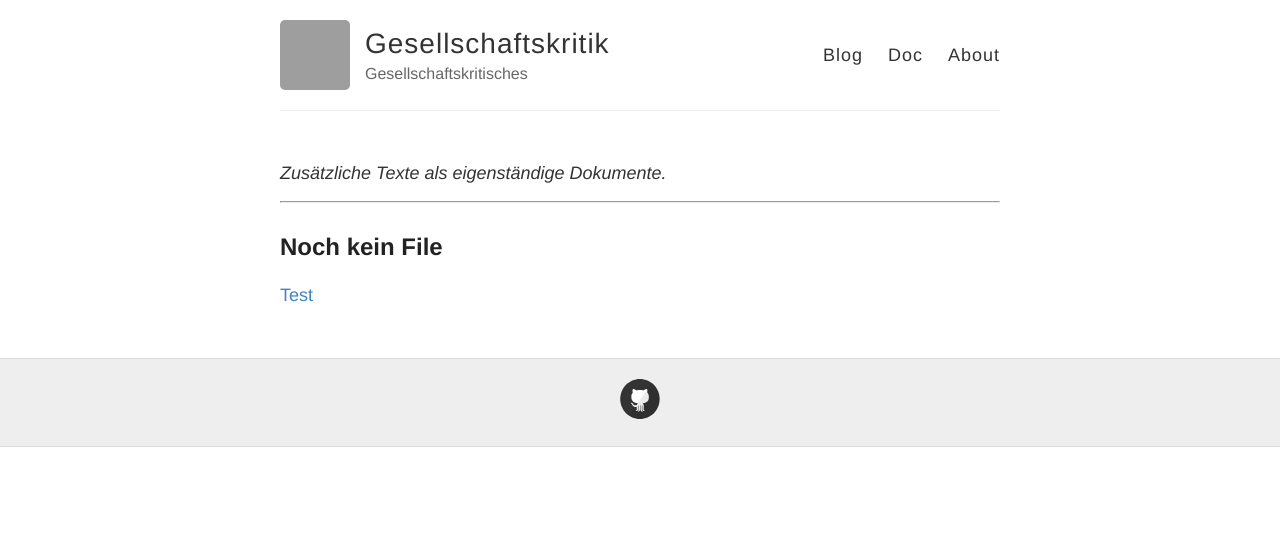
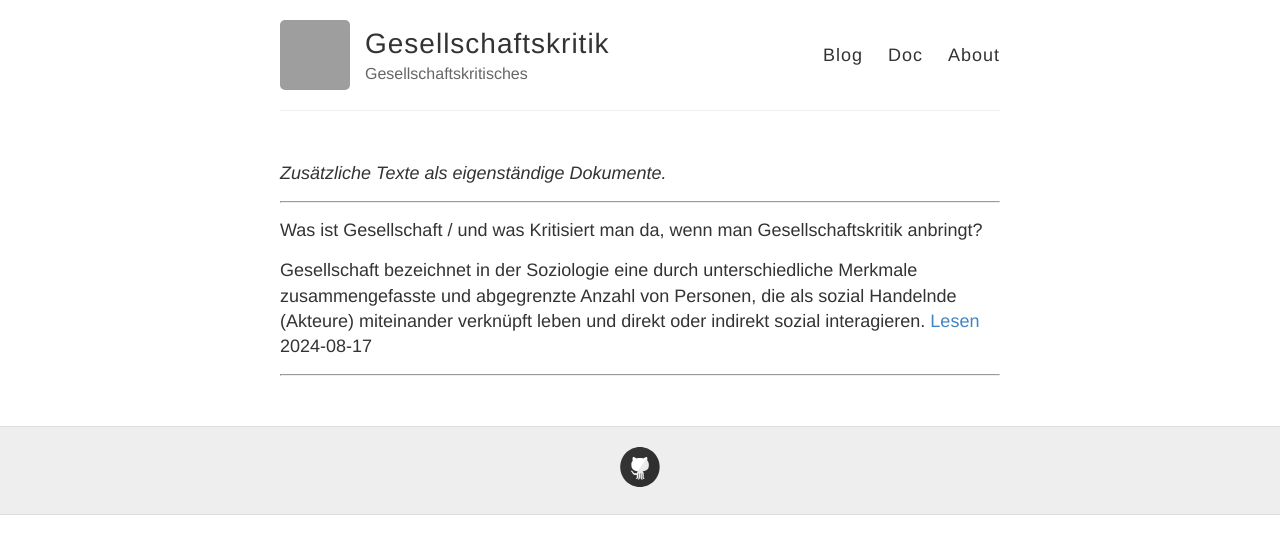
Before and after one commit to S2030c/gesellschaftskritik, a Jekyll site: the page built from doc/index.md, in a window 1280 px wide. Shown: the top 554 px of the page. Built offline with Jekyll 4.4.1, drawn with Linux system fonts in a browser that asks for light colours; our own code applies the rules of GitHub Pages for plain Markdown files; grey boxes are pictures that could not be loaded.

Commit message:
Update index.md

```diff
--- a/doc/index.md
+++ b/doc/index.md
@@ -4,7 +4,8 @@
 
 ----
 
-Noch kein File
+Was ist Gesellschaft / und was Kritisiert man da, wenn man Gesellschaftskritik anbringt?
+
+Gesellschaft bezeichnet in der Soziologie eine durch unterschiedliche Merkmale zusammengefasste und abgegrenzte Anzahl von Personen, die als sozial Handelnde (Akteure) miteinander verknüpft leben und direkt oder indirekt sozial interagieren. [Lesen](./gesellschaft-was-ist-das/) 2024-08-17
+
 ----
-
-[Test](./test/)
```
